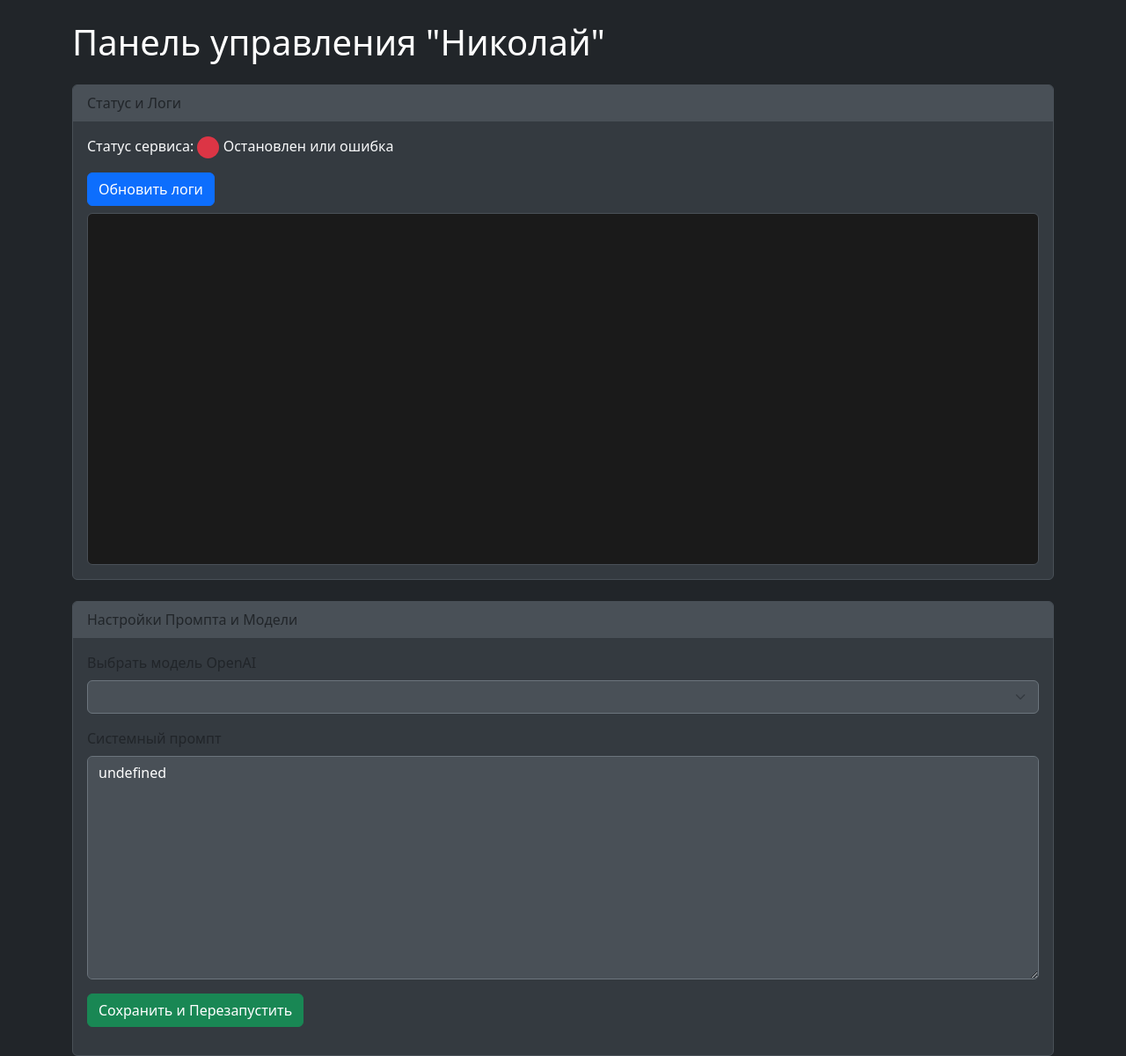
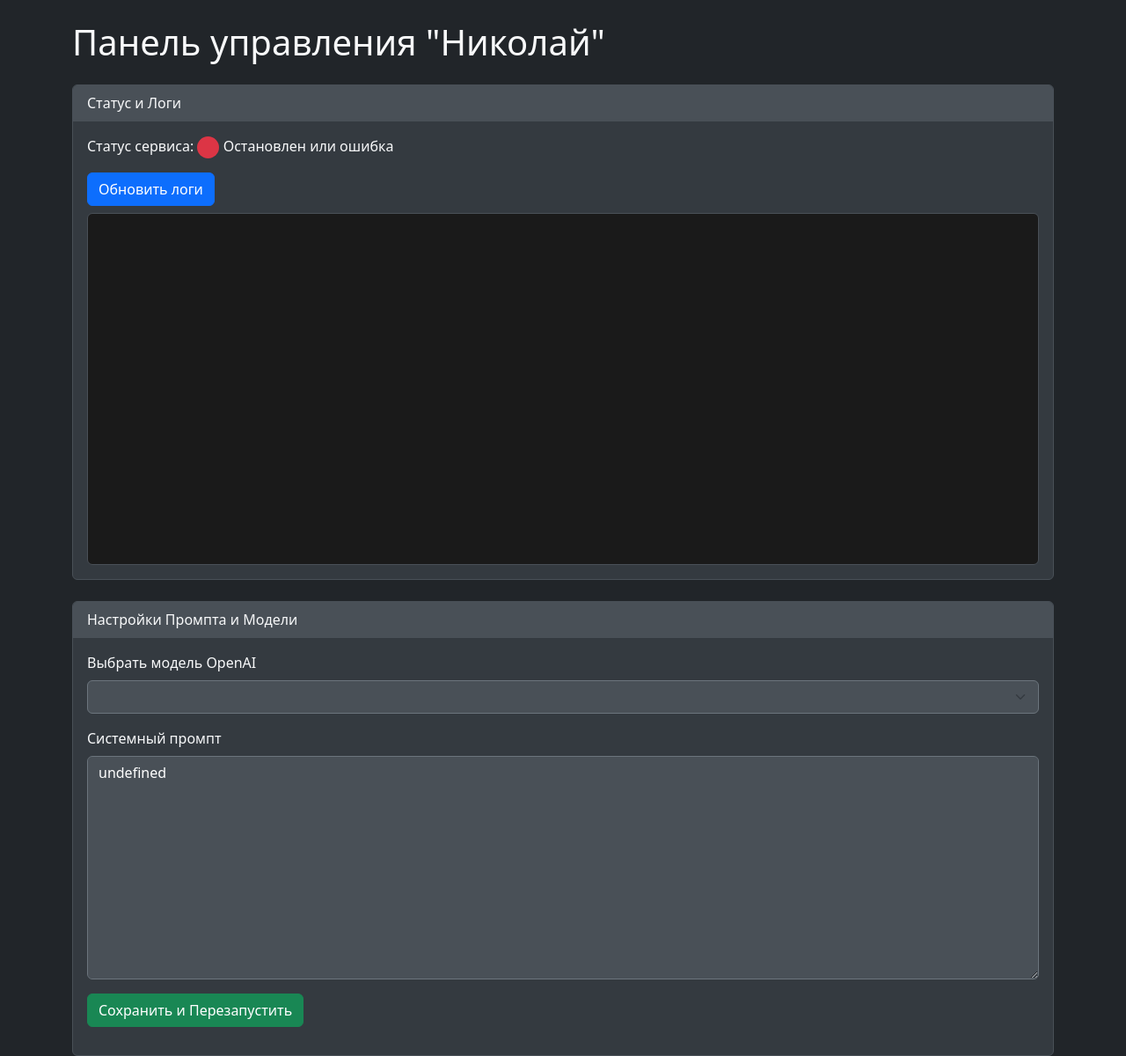
Before and after one commit to felixkrutov/TestServerBitrix, a FastAPI app: template templates/index.html in a window 1280 px wide. Shown: the whole page at 88% size. Run offline with FastAPI, Linux system fonts and the light colour scheme; the template is opened without the code that fills it, so the values that code supplies are empty.

Commit message:
Update index.html

```diff
--- a/templates/index.html
+++ b/templates/index.html
@@ -6,10 +6,17 @@
     <title>Админка для ИИ</title>
     <link href="https://cdn.jsdelivr.net/npm/bootstrap@5.3.0/dist/css/bootstrap.min.css" rel="stylesheet">
     <style>
-        body { background-color: #212529; color: #fff; }
-        p {
-    color: #f8f9fa; /* Почти белый цвет, как у всего остального */
+    body { background-color: #212529; color: #fff; } /* Основной фон и цвет текста */
+
+    /* Добавляем явное указание для заголовков и подписей, чтобы они были белыми */
+    h1, h2, h3, h4, h5, h6,
+    p, /* Для текста "Работает" */
+    label, /* Для подписей полей */
+    .card-header /* Для текста в заголовках карточек */
+    {
+        color: #f8f9fa !important; /* Явно белый цвет, перебиваем Bootstrap */
     }
+
     .card { background-color: #343a40; border-color: #495057; }
     .card-header { background-color: #495057; border-bottom: 1px solid #495057; }
     .form-control, .form-select { background-color: #495057; color: #fff; border-color: #6c757d; }
```
Lines whose indentation alone changed are shown as unchanged.
